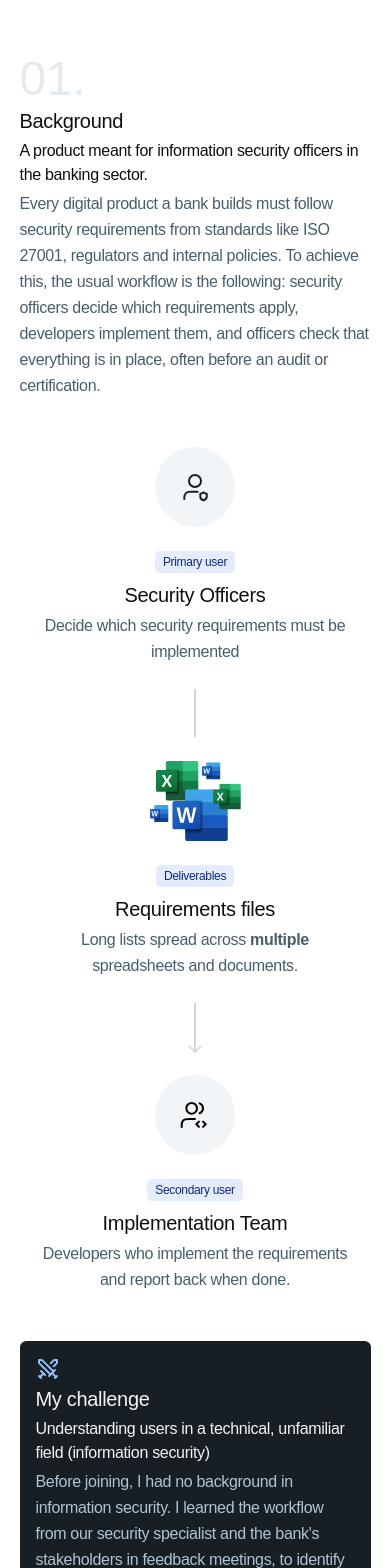
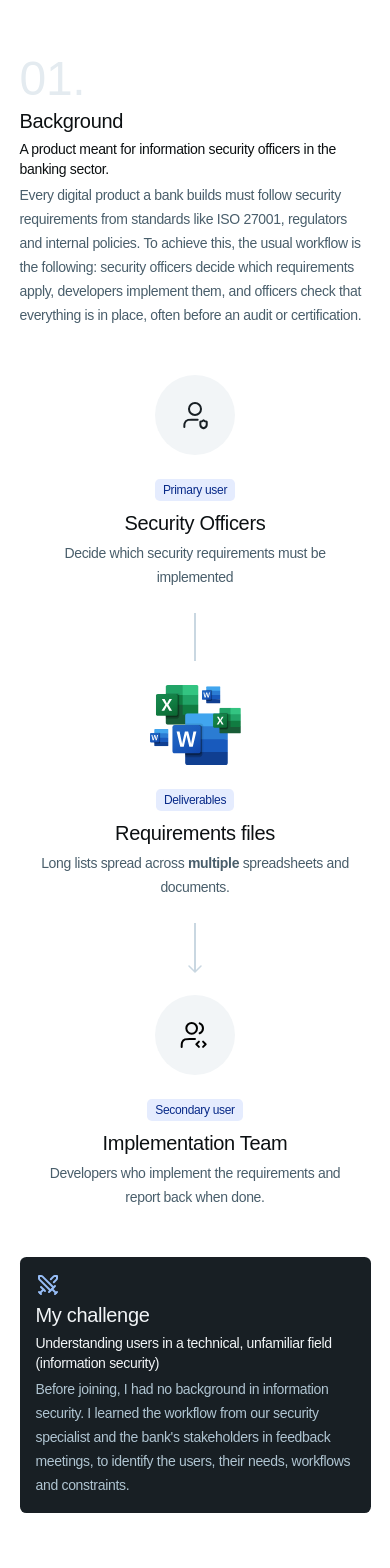
Before and after one commit to ale-almonacid/web-portfolio, a React (Vite) app: page /projects/devsectool in a window 390 px wide. Shown: the part 1160-2728 px from the top of the page. Built offline with nearby package versions, Linux system fonts and the light colour scheme.

Commit message:
text styling

```diff
--- a/src/components/ProcessFlow.tsx
+++ b/src/components/ProcessFlow.tsx
@@ -54,7 +54,7 @@ function ProcessFlow({ steps }: Props) {
 
               <h3 className="mt-2 text-xl text-foreground">{step.title}</h3>
 
-              <p className="mt-1 max-w-xs text-[16px]/6.5 text-muted-foreground">
+              <p className="mt-1 max-w-xs text-sm/6 text-muted-foreground lg:text-[16px]/6.5">
                 {step.description}
               </p>
 
--- a/src/pages/projects/DevSecToolPage.tsx
+++ b/src/pages/projects/DevSecToolPage.tsx
@@ -77,8 +77,8 @@ function DevSecToolPage() {
 
           <p className="text-5xl text-secondary ">01.</p>
           <h2 className="text-xl">Background</h2>
-          <h3 className="text-bold">A product meant for information security officers in the banking sector.</h3>
-          <p className="text-[16px]/6.5 text-muted-foreground">Every digital product a bank builds must follow security requirements from standards like ISO 27001, regulators and internal policies. To achieve this, the usual workflow is the following: security officers decide which requirements apply, developers implement them, and officers check that everything is in place, often before an audit or certification.</p>
+          <h3 className="text-sm font-medium lg:text-base">A product meant for information security officers in the banking sector.</h3>
+          <p className="text-sm/6 text-muted-foreground lg:text-[16px]/6.5">Every digital product a bank builds must follow security requirements from standards like ISO 27001, regulators and internal policies. To achieve this, the usual workflow is the following: security officers decide which requirements apply, developers implement them, and officers check that everything is in place, often before an audit or certification.</p>
         </div>
 
         <ProcessFlow steps={workflowSteps}/>
@@ -86,8 +86,8 @@ function DevSecToolPage() {
         <div id="CTA-challenge" className="dark p-4 bg-bluegray-900 rounded-md flex flex-col gap-1">
           <Swords className="text-sky-accent"></Swords>
           <h2 className="text-xl text-foreground">My challenge</h2>
-          <h3 className="text-bold text-foreground">Understanding users in a technical, unfamiliar field (information security)</h3>
-          <p className="text-[16px]/6.5 text-muted-foreground">Before joining, I had no background in information security. I learned the workflow from our security specialist and the bank's stakeholders in feedback meetings, to identify the users, their needs, workflows and constraints.</p>
+          <h3 className="text-sm font-medium text-foreground lg:text-base">Understanding users in a technical, unfamiliar field (information security)</h3>
+          <p className="text-sm/6 text-muted-foreground lg:text-[16px]/6.5">Before joining, I had no background in information security. I learned the workflow from our security specialist and the bank's stakeholders in feedback meetings, to identify the users, their needs, workflows and constraints.</p>
 
         </div>
 
@@ -109,7 +109,7 @@ function DevSecToolPage() {
 
         <p className="text-5xl text-secondary ">02.</p>
         <h2 className="text-xl">Pain points definition (problem)</h2>
-        <ol className="list-decimal pl-6 text-[16px]/6.5 text-muted-foreground marker:font-semibold">
+        <ol className="list-decimal pl-6 text-sm/6 text-muted-foreground lg:text-[16px]/6.5 marker:font-semibold">
           <li><span className="font-semibold">Decentralised documentation.</span> Requirements were spread across thousands of files.</li>
           <li><span className="font-semibold">Repetitive work.</span> Similar products meant a lot of copy-pasting of the same requirements.</li>
           <li><span className="font-semibold">No traceability.</span> Hard to see what was done, who owned it and what was open.</li>
@@ -125,7 +125,7 @@ function DevSecToolPage() {
         <div className="flex flex-col gap-2">
         <p className="text-5xl text-secondary ">03.</p>
         <h2 className="text-xl">Scope definition (solution)</h2>
-        <ol className="list-decimal pl-6 text-[16px]/6.5 text-muted-foreground marker:font-semibold">
+        <ol className="list-decimal pl-6 text-sm/6 text-muted-foreground lg:text-[16px]/6.5 marker:font-semibold">
           <li><span className="font-semibold">One platform.</span> All requirements, owners and progress in one place.</li>
           <li><span className="font-semibold">Reusable templates.</span> Set up requirements once and reuse them across similar products.</li>
           <li><span className="font-semibold">Implementation status.</span> Developers update progress, and officers see at a glance what's done.</li>
@@ -156,7 +156,7 @@ function DevSecToolPage() {
 
           <p className="text-5xl text-secondary ">04.</p>
           <h2 className="text-xl">Design decisions</h2>
-          <p className="text-[16px]/6.5 text-muted-foreground">As the founding product designer, my role was also deeply conceptual. I had to understand what security officers actually do, what they need, and the patterns they already rely on. Here are a few of the design decisions that came out of that.</p>
+          <p className="text-sm/6 text-muted-foreground lg:text-[16px]/6.5">As the founding product designer, my role was also deeply conceptual. I had to understand what security officers actually do, what they need, and the patterns they already rely on. Here are a few of the design decisions that came out of that.</p>
         </div>
 
 
@@ -168,8 +168,8 @@ function DevSecToolPage() {
         <img src={DesSolution1} alt="" className="w-full lg:w-[45%]"/>
 
         <div className="px-[5vw] xl:px-36 flex flex-col gap-1 ">
-          <h3 className="font-medium">Information structure</h3>
-          <p className="text-[16px]/6.5 text-muted-foreground">Instead of keeping the requirements as plain text, the information was structured as connected objects to preserve their dependencies. My contribution was suggesting a collapsible tree as the best way to show the relations between objects and give a quick overview, plus distinct icons for each object type, for easier recognition at a glance.</p>
+          <h3 className="text-sm font-medium lg:text-base">Information structure</h3>
+          <p className="text-sm/6 text-muted-foreground lg:text-[16px]/6.5">Instead of keeping the requirements as plain text, the information was structured as connected objects to preserve their dependencies. My contribution was suggesting a collapsible tree as the best way to show the relations between objects and give a quick overview, plus distinct icons for each object type, for easier recognition at a glance.</p>
 
            <img src={Visuals1} alt="" className="w-full pt-10 lg:w-4/5" />
 
@@ -181,8 +181,8 @@ function DevSecToolPage() {
         <div id="columns2" className="flex flex-col-reverse gap-8 items-center py-12 lg:flex-row lg:gap-0">
 
         <div className="px-[5vw] xl:px-36 flex flex-col gap-1 ">
-          <h3 className="font-medium">Template reusability</h3>
-          <p className="text-[16px]/6.5 text-muted-foreground">After long discussions with the information security officers I worked with, I understood how important reusability was for this product. The same recommendations apply to many products and assets, and officers already had their own templates. So we added a template builder: every product or asset in the platform is built from a template, like a master component in Figma with its instances.</p>
+          <h3 className="text-sm font-medium lg:text-base">Template reusability</h3>
+          <p className="text-sm/6 text-muted-foreground lg:text-[16px]/6.5">After long discussions with the information security officers I worked with, I understood how important reusability was for this product. The same recommendations apply to many products and assets, and officers already had their own templates. So we added a template builder: every product or asset in the platform is built from a template, like a master component in Figma with its instances.</p>
 
            <img src={Visuals1} alt="" className="w-full pt-10 lg:w-4/5" />
 
@@ -196,8 +196,8 @@ function DevSecToolPage() {
         <img src={DesSolution3} alt="" className="w-full lg:w-[45%]"/>
 
         <div className="px-[5vw] xl:px-36 flex flex-col gap-1 ">
-          <h3 className="font-medium">Control & Traceability</h3>
-          <p className="text-[16px]/6.5 text-muted-foreground">Thanks to the tree structure and the template logic, officers no longer copy and paste the same paragraphs for every similar asset. Instead, they review the template base and switch off what doesn't apply, one requirement at a time or a whole chapter at once by toggling its parent object. My contribution here was the on/off toggle mechanism.</p>
+          <h3 className="text-sm font-medium lg:text-base">Control & Traceability</h3>
+          <p className="text-sm/6 text-muted-foreground lg:text-[16px]/6.5">Thanks to the tree structure and the template logic, officers no longer copy and paste the same paragraphs for every similar asset. Instead, they review the template base and switch off what doesn't apply, one requirement at a time or a whole chapter at once by toggling its parent object. My contribution here was the on/off toggle mechanism.</p>
 
            <img src={Visuals1} alt="" className="w-full pt-10 lg:w-4/5" />
 
@@ -220,7 +220,7 @@ function DevSecToolPage() {
 
           <p className="text-5xl text-secondary ">05.</p>
           <h2 className="text-xl">Design system</h2>
-          <p className="text-[16px]/6.5 text-muted-foreground">The design system started from Ant Design, which at the time felt quite angular and rigid. My mission was to use it as a reference and give it our own style. I built it in 2022 and kept evolving it until the end of the project. It grew into a library of 100+ core components and 330+ component sets, with 65 color styles, 11 text styles and 460+ icons, covering everything from buttons and tables to product-specific patterns like the security catalog. I handed designs off to developers through Zeplin.</p>
+          <p className="text-sm/6 text-muted-foreground lg:text-[16px]/6.5">The design system started from Ant Design, which at the time felt quite angular and rigid. My mission was to use it as a reference and give it our own style. I built it in 2022 and kept evolving it until the end of the project. It grew into a library of 100+ core components and 330+ component sets, with 65 color styles, 11 text styles and 460+ icons, covering everything from buttons and tables to product-specific patterns like the security catalog. I handed designs off to developers through Zeplin.</p>
         </div>
 
         <img src={DesSystem}  alt="" />
@@ -242,7 +242,7 @@ function DevSecToolPage() {
 
           <p className="text-5xl text-secondary ">06.</p>
           <h2 className="text-xl">Outcome</h2>
-          <p className="text-[16px]/6.5 text-muted-foreground">Over four years, I designed the product end to end, from the first concepts to a full web platform covering workspaces, compliance, gap analysis, risk assessment and administration, all built on a design system of 100+ core components.</p>
+          <p className="text-sm/6 text-muted-foreground lg:text-[16px]/6.5">Over four years, I designed the product end to end, from the first concepts to a full web platform covering workspaces, compliance, gap analysis, risk assessment and administration, all built on a design system of 100+ core components.</p>
         </div>
 
         <div id="bento" className="grid w-full grid-cols-2 gap-[4vw] md:gap-6">
@@ -252,7 +252,7 @@ function DevSecToolPage() {
         </div>
 
         <div className="w-full flex flex-col gap-2">
-        <p className="text-[16px]/6.5 text-muted-foreground">Note: The bank's contract ended in 2025 and the source code was handed over to them, so the product is no longer in active development.</p>
+        <p className="text-sm/6 text-muted-foreground lg:text-[16px]/6.5">Note: The bank's contract ended in 2025 and the source code was handed over to them, so the product is no longer in active development.</p>
         <h3 className="text-xl">Thanks for reading!</h3>
         </div>
 
```
